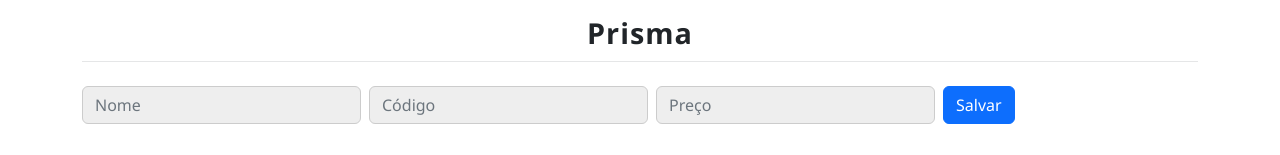
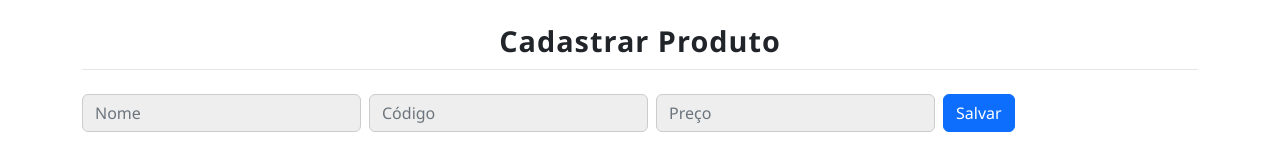
Before and after one commit to Jeanll7/products, a React (Create React App) app in the folder frontend/: page / in a window 1280 px wide. Shown: the top 155 px of the page. Built offline with nearby package versions, Linux system fonts and the light colour scheme; no server answers.

Commit message:
format date

```diff
--- a/frontend/src/App.js
+++ b/frontend/src/App.js
@@ -57,7 +57,7 @@
 
   return (
     <div className="container">
-      <h1 className="text-center mt-3 mb-3 text-1">Prisma</h1>
+      <h1 className="text-center mt-4 mb-3 text-1">Cadastrar Produto</h1>
       <Navbar className="gap-2 d-row">
         <InputGroup className="mb-3  w-25">
           <Form.Control
```
Also changed, not shown: 1 other file (tests, documents, lock files or other folders).
